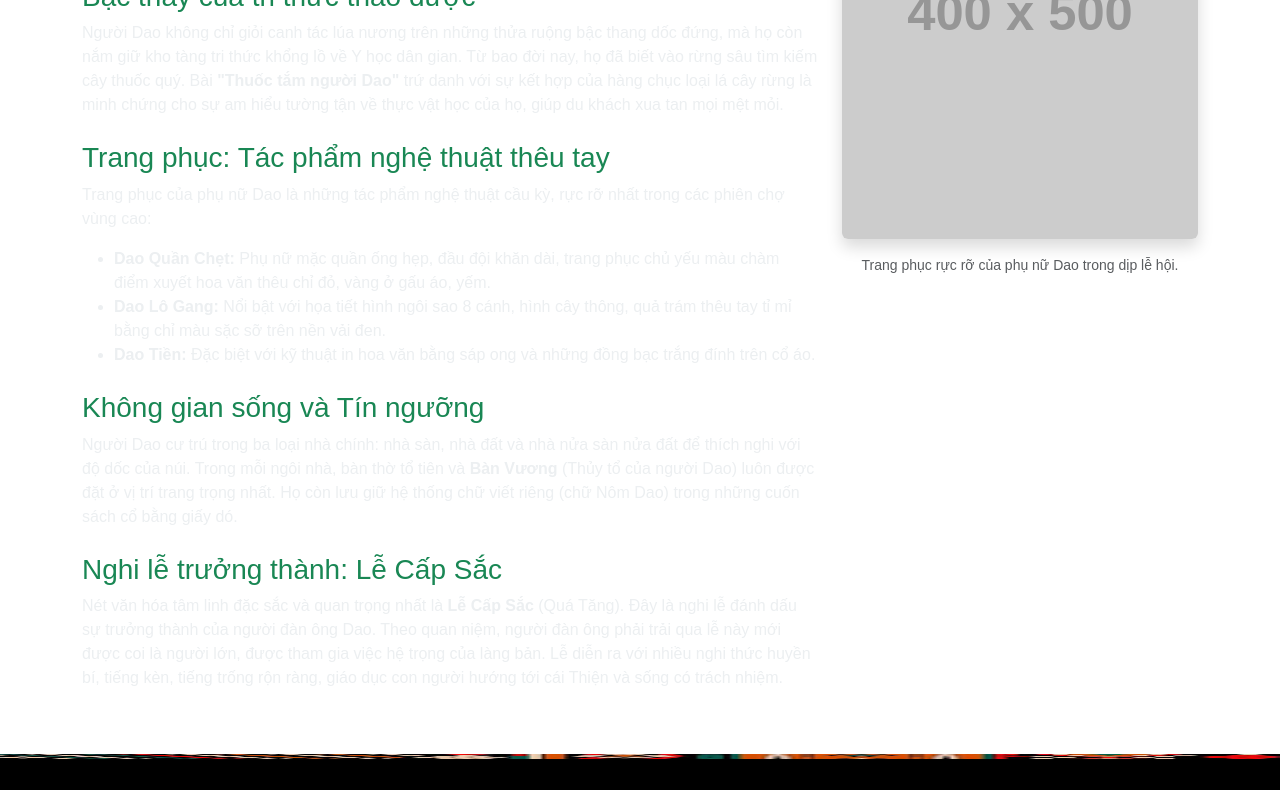
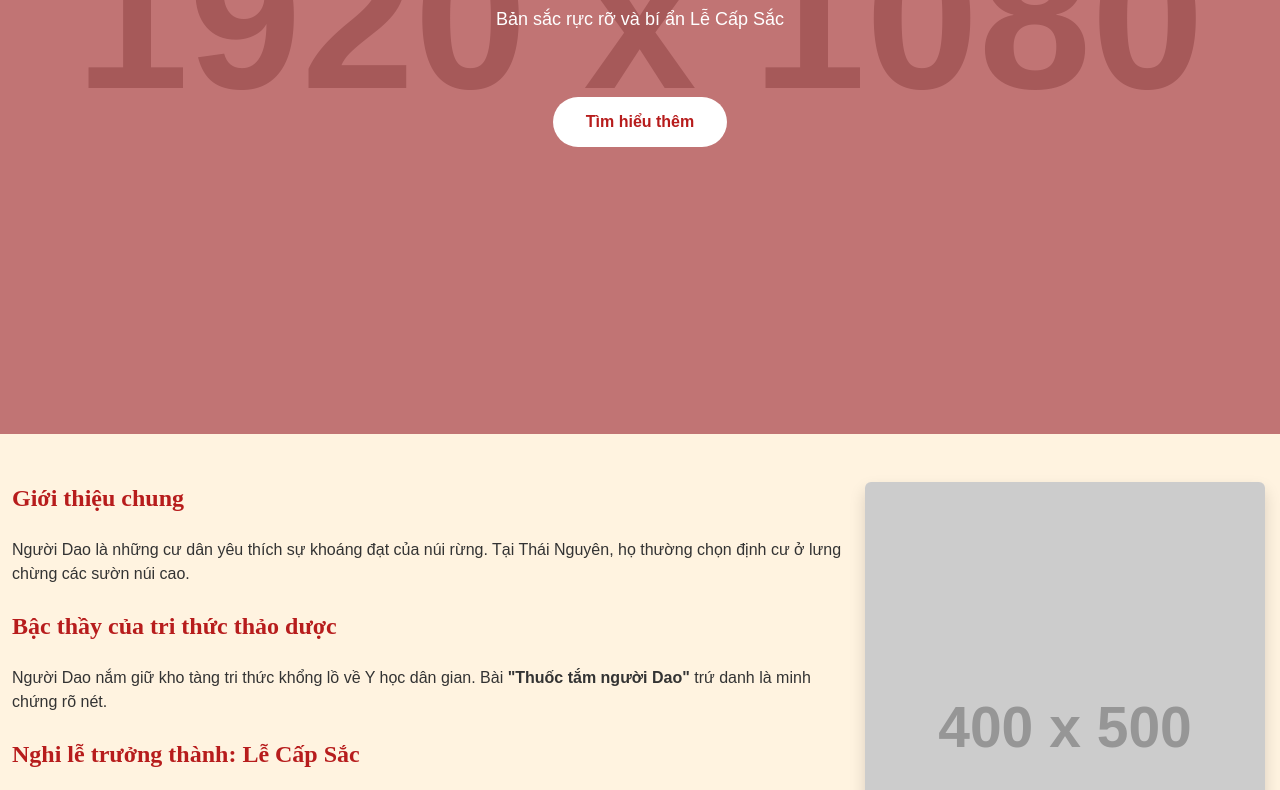
Before and after one commit to stem12a3thptdaitu-hue/dantocthainguyen-demo, a plain HTML site: page dan-toc-dao.html in a window 1280 px wide. Shown: the part 443-1233 px from the top of the page. Drawn offline with nearby package versions, Linux system fonts and the light colour scheme; files that its build step writes are made by us from their sources; placeholder pictures from the web are drawn by us.

Commit message:
Update dan-toc-dao.html

```diff
--- a/dan-toc-dao.html
+++ b/dan-toc-dao.html
@@ -4,9 +4,14 @@
     <meta charset="UTF-8">
     <title>Dân tộc Dao</title>
     <link href="https://cdn.jsdelivr.net/npm/bootstrap@5.3.0/dist/css/bootstrap.min.css" rel="stylesheet">
-    <link rel="stylesheet" href="style.css">
+    <link href="https://cdnjs.cloudflare.com/ajax/libs/font-awesome/6.0.0/css/all.min.css" rel="stylesheet">
+    <link rel="stylesheet" href="CSS/style.css">
+    <link rel="stylesheet" href="CSS/ethnic.css">
+    <script src="https://cdn.tailwindcss.com"></script>
 </head>
-<body>
+<body class="ethnic-page ethnic-dao"> <!-- CLASS ethnic-dao -->
+
+    <!-- NAV GIỮ NGUYÊN -->
     <nav class="navbar navbar-expand-lg navbar-custom sticky-top">
         <div class="container">
             <a class="navbar-brand" href="index.html">🌿 THÁI NGUYÊN CULTURE</a>
@@ -23,8 +28,8 @@
                             <li><a class="dropdown-item" href="dan-toc-tay.html">Dân tộc Tày</a></li>
                             <li><a class="dropdown-item" href="dan-toc-nung.html">Dân tộc Nùng</a></li>
                             <li><a class="dropdown-item" href="dan-toc-san-diu.html">Dân tộc Sán Dìu</a></li>
-                            <li><a class="dropdown-item" href="dan-toc-san-chay.html">Dân tộc Sán Chay</a></li>
-                            <li><a class="dropdown-item active" href="dan-toc-dao.html">Dân tộc Dao</a></li> <li><a class="dropdown-item" href="dan-toc-hmong.html">Dân tộc H'Mông</a></li>
+                            <li><a class="dropdown-item" href="dan-toc-dao.html">Dân tộc Dao</a></li>
+                            <li><a class="dropdown-item" href="dan-toc-hmong.html">Dân tộc H'Mông</a></li>
                         </ul>
                     </li>
                     <li class="nav-item"><a class="nav-link" href="lien-he.html">Liên hệ</a></li>
@@ -33,59 +38,55 @@
         </div>
     </nav>
 
-    <div class="container my-5">
-        <h1 class="text-center fw-bold text-success mb-4">DÂN TỘC DAO</h1>
-        <p class="text-center fst-italic">Bản sắc rực rỡ và bí ẩn Lễ Cấp Sắc</p>
+    <!-- HERO -->
+    <header class="ethnic-hero">
+        <img src="https://placehold.co/1920x1080?text=Nguoi+Dao" class="ethnic-hero-overlay">
+        <div class="ethnic-hero-content">
+            <h1 class="text-4xl md:text-6xl font-bold mb-4">DÂN TỘC DAO</h1>
+            <p class="text-lg max-w-2xl mx-auto mb-8">Bản sắc rực rỡ và bí ẩn Lễ Cấp Sắc</p>
+            <a href="#noi-dung" class="ethnic-hero-btn">Tìm hiểu thêm</a>
+        </div>
+    </header>
 
+    <div class="container my-5" id="noi-dung">
         <div class="row">
             <div class="col-lg-8">
-                <h3 class="text-success">Giới thiệu chung</h3>
-                <p>
-                    Người Dao (với các nhóm chính như Dao Quần Chẹt, Dao Lô Gang, Dao Tiền, Dao Tam Đảo...) là những cư dân yêu thích sự khoáng đạt của núi rừng.
-                    Tại Thái Nguyên, họ thường chọn định cư ở lưng chừng các sườn núi cao hoặc thung lũng sâu tại các huyện Võ Nhai, Đại Từ, Đồng Hỷ.
-                    Cuộc sống gắn liền với mây ngàn gió núi đã hun đúc nên một nền văn hóa Dao đầy màu sắc, đóng góp những gam màu nóng ấm vào bức tranh văn hóa chung của tỉnh.
+                <h3 class="primary-text font-bold text-2xl mb-4">Giới thiệu chung</h3>
+                <p class="mb-4">
+                    Người Dao là những cư dân yêu thích sự khoáng đạt của núi rừng. Tại Thái Nguyên, họ thường chọn định cư ở lưng chừng các sườn núi cao.
                 </p>
 
-                <h3 class="text-success mt-4">Bậc thầy của tri thức thảo dược</h3>
-                <p>
-                    Người Dao không chỉ giỏi canh tác lúa nương trên những thửa ruộng bậc thang dốc đứng, mà họ còn nắm giữ kho tàng tri thức khổng lồ về Y học dân gian.
-                    Từ bao đời nay, họ đã biết vào rừng sâu tìm kiếm cây thuốc quý.
-                    Bài <strong>"Thuốc tắm người Dao"</strong> trứ danh với sự kết hợp của hàng chục loại lá cây rừng là minh chứng cho sự am hiểu tường tận về thực vật học của họ, giúp du khách xua tan mọi mệt mỏi.
+                <h3 class="primary-text font-bold text-2xl mt-4 mb-4">Bậc thầy của tri thức thảo dược</h3>
+                <p class="mb-4">
+                    Người Dao nắm giữ kho tàng tri thức khổng lồ về Y học dân gian. Bài <strong>"Thuốc tắm người Dao"</strong> trứ danh là minh chứng rõ nét.
                 </p>
 
-                <h3 class="text-success mt-4">Trang phục: Tác phẩm nghệ thuật thêu tay</h3>
-                <p>
-                    Trang phục của phụ nữ Dao là những tác phẩm nghệ thuật cầu kỳ, rực rỡ nhất trong các phiên chợ vùng cao:
-                </p>
-                <ul>
-                    <li><strong>Dao Quần Chẹt:</strong> Phụ nữ mặc quần ống hẹp, đầu đội khăn dài, trang phục chủ yếu màu chàm điểm xuyết hoa văn thêu chỉ đỏ, vàng ở gấu áo, yếm.</li>
-                    <li><strong>Dao Lô Gang:</strong> Nổi bật với họa tiết hình ngôi sao 8 cánh, hình cây thông, quả trám thêu tay tỉ mỉ bằng chỉ màu sặc sỡ trên nền vải đen.</li>
-                    <li><strong>Dao Tiền:</strong> Đặc biệt với kỹ thuật in hoa văn bằng sáp ong và những đồng bạc trắng đính trên cổ áo.</li>
-                </ul>
-
-                <h3 class="text-success mt-4">Không gian sống và Tín ngưỡng</h3>
-                <p>
-                    Người Dao cư trú trong ba loại nhà chính: nhà sàn, nhà đất và nhà nửa sàn nửa đất để thích nghi với độ dốc của núi.
-                    Trong mỗi ngôi nhà, bàn thờ tổ tiên và <strong>Bàn Vương</strong> (Thủy tổ của người Dao) luôn được đặt ở vị trí trang trọng nhất.
-                    Họ còn lưu giữ hệ thống chữ viết riêng (chữ Nôm Dao) trong những cuốn sách cổ bằng giấy dó.
-                </p>
-
-                <h3 class="text-success mt-4">Nghi lễ trưởng thành: Lễ Cấp Sắc</h3>
-                <p>
-                    Nét văn hóa tâm linh đặc sắc và quan trọng nhất là <strong>Lễ Cấp Sắc</strong> (Quá Tăng). Đây là nghi lễ đánh dấu sự trưởng thành của người đàn ông Dao.
-                    Theo quan niệm, người đàn ông phải trải qua lễ này mới được coi là người lớn, được tham gia việc hệ trọng của làng bản.
-                    Lễ diễn ra với nhiều nghi thức huyền bí, tiếng kèn, tiếng trống rộn ràng, giáo dục con người hướng tới cái Thiện và sống có trách nhiệm.
+                <h3 class="primary-text font-bold text-2xl mt-4 mb-4">Nghi lễ trưởng thành: Lễ Cấp Sắc</h3>
+                <p class="mb-4">
+                    Nét văn hóa tâm linh đặc sắc và quan trọng nhất là <strong>Lễ Cấp Sắc</strong>. Đây là nghi lễ đánh dấu sự trưởng thành của người đàn ông Dao.
                 </p>
             </div>
 
             <div class="col-lg-4">
                 <div class="sticky-top" style="top: 100px;">
                     <img src="https://placehold.co/400x500?text=Trang+Phuc+Nguoi+Dao" class="img-fluid rounded shadow mb-3" alt="Phụ nữ dân tộc Dao">
-                    <p class="text-muted small text-center">Trang phục rực rỡ của phụ nữ Dao trong dịp lễ hội.</p>
+                    <p class="text-muted small text-center">Trang phục rực rỡ của phụ nữ Dao.</p>
                 </div>
             </div>
         </div>
     </div>
+
+    <!-- NAVIGATION BOTTOM -->
+    <section class="ethnic-navigation text-center">
+        <div class="container">
+            <h4 class="mb-4 primary-text">Khám phá tiếp</h4>
+            <div class="d-flex justify-content-center gap-3 flex-wrap">
+                <a href="dan-toc-san-chay.html" class="ethnic-nav-btn"><i class="fas fa-arrow-left me-2"></i> Dân tộc Sán Chay</a>
+                <a href="index.html" class="ethnic-nav-btn"><i class="fas fa-home me-2"></i> Trang chủ</a>
+                <a href="dan-toc-hmong.html" class="ethnic-nav-btn">Dân tộc H'Mông <i class="fas fa-arrow-right ms-2"></i></a>
+            </div>
+        </div>
+    </section>
 
     <footer>
         <div class="container text-center py-4">
@@ -95,6 +96,3 @@
     <script src="https://cdn.jsdelivr.net/npm/bootstrap@5.3.0/dist/js/bootstrap.bundle.min.js"></script>
 </body>
 </html>
-    </nav>
-
-    <div class="container my-5">
```
